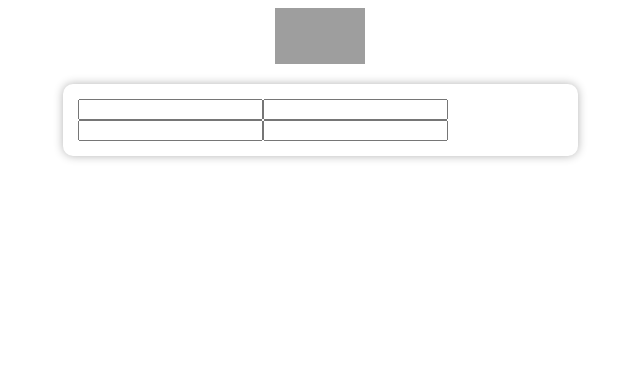
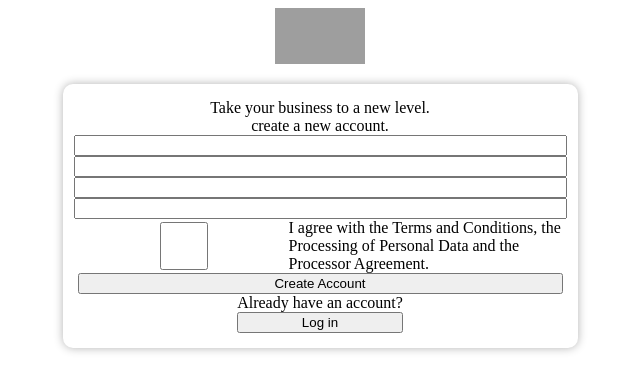
Before and after one commit to maartin0405/webovka2, a Gatsby site: page /login in a window 1280 px wide. Shown: the whole page, without its empty margins (320-960 px from the left). Built offline with nearby package versions, Linux system fonts and the light colour scheme; Gatsby itself is replaced by a stand-in of ours; grey boxes are pictures that could not be loaded.

Commit message:
yayyyyy :3

```diff
--- /dev/null
+++ b/src/components/Button.jsx
@@ -0,0 +1,11 @@
+import React from "react";
+import styled from "@emotion/styled";
+
+const Button = ({ text }) => {
+  const StyledButton = styled.button`
+    width: 100%;
+  `;
+  return <StyledButton>{text}</StyledButton>;
+};
+
+export default Button;
--- a/src/components/Card/Card.jsx
+++ b/src/components/Card/Card.jsx
@@ -9,6 +9,9 @@ const Card = ({ children }) => {
     box-shadow: 0px 0px 10px rgba(0, 0, 0, 0.3);
     border-radius: 10px;
     width: 485px;
+    display: flex;
+    flex-direction: column;
+    align-items: center;
   `;
   return <StyledCard>{children}</StyledCard>;
 };
--- /dev/null
+++ b/src/components/Card/Terms.jsx
@@ -0,0 +1,20 @@
+import React from "react";
+import styled from "@emotion/styled";
+import Input from "../Input";
+
+const Terms = ({ type }) => {
+  const StyledTerms = styled.div`
+    display: flex;
+  `;
+  return (
+    <StyledTerms>
+      <Input type={type}></Input>
+      <div>
+        I agree with the Terms and Conditions, the Processing of Personal Data
+        and the Processor Agreement.
+      </div>
+    </StyledTerms>  /* how do i style the input without using a class?*/
+  );
+};
+
+export default Terms;
--- a/src/components/Input.jsx
+++ b/src/components/Input.jsx
@@ -1,7 +1,12 @@
 import React from "react";
+import styled from "@emotion/styled";
 
 const Input = ({ type }) => {
-  return <input type={type}></input>;
+  const StyledInput = styled.input`
+    width: 100%;
+  `;
+
+  return <StyledInput type={type}></StyledInput>;
 };
 
 export default Input;
--- a/src/pages/login.jsx
+++ b/src/pages/login.jsx
@@ -3,6 +3,8 @@ import Card from "../components/Card";
 import styled from "@emotion/styled";
 import Logo from "../components/Logo";
 import Input from "../components/Input";
+import Button from "../components/Button";
+import Terms from "../components/Card/Terms";
 
 const Login = () => {
   const StyledLogin = styled.main`
@@ -14,12 +16,20 @@ const Login = () => {
     <StyledLogin>
       <Logo width={90} />
       <Card>
+        <div>Take your business to a new level.</div>
+        <div>create a new account.</div>
         <Input type={"text"} />
         <Input type={"text"} />
-        <Input type={"text"} />
-        <Input type={"text"} />
+        <Input type={"password"} />
+        <Input type={"password"} />
+        <Terms type={"checkbox"} />
+        <Button text={"Create Account"} />
+        <div>
+          <div>Already have an account?</div>
+          <Button text={"Log in"} />
+        </div>
       </Card>
-    </StyledLogin>
+    </StyledLogin> /* how do i style the divs without using a class?, it doesnt let me use another css thingy in here*/
   );
 };
 
```
